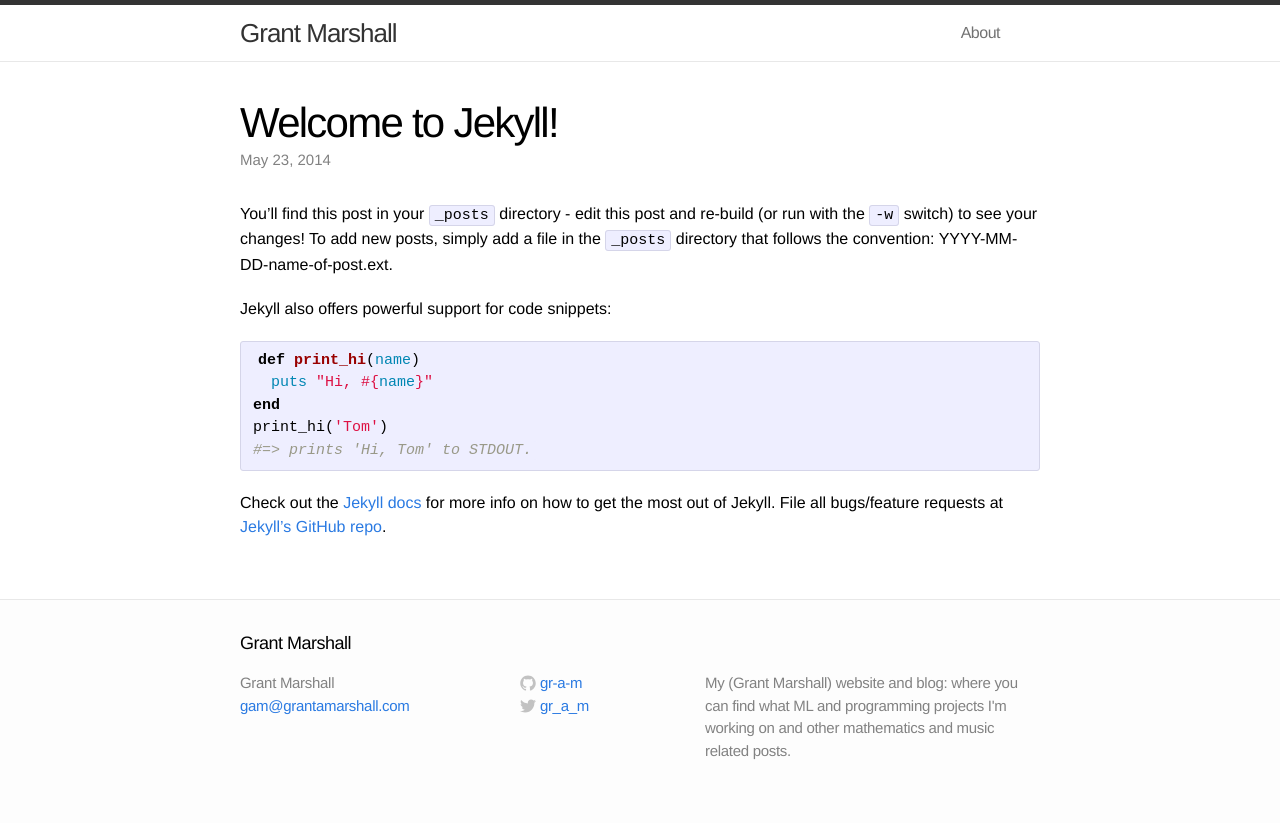
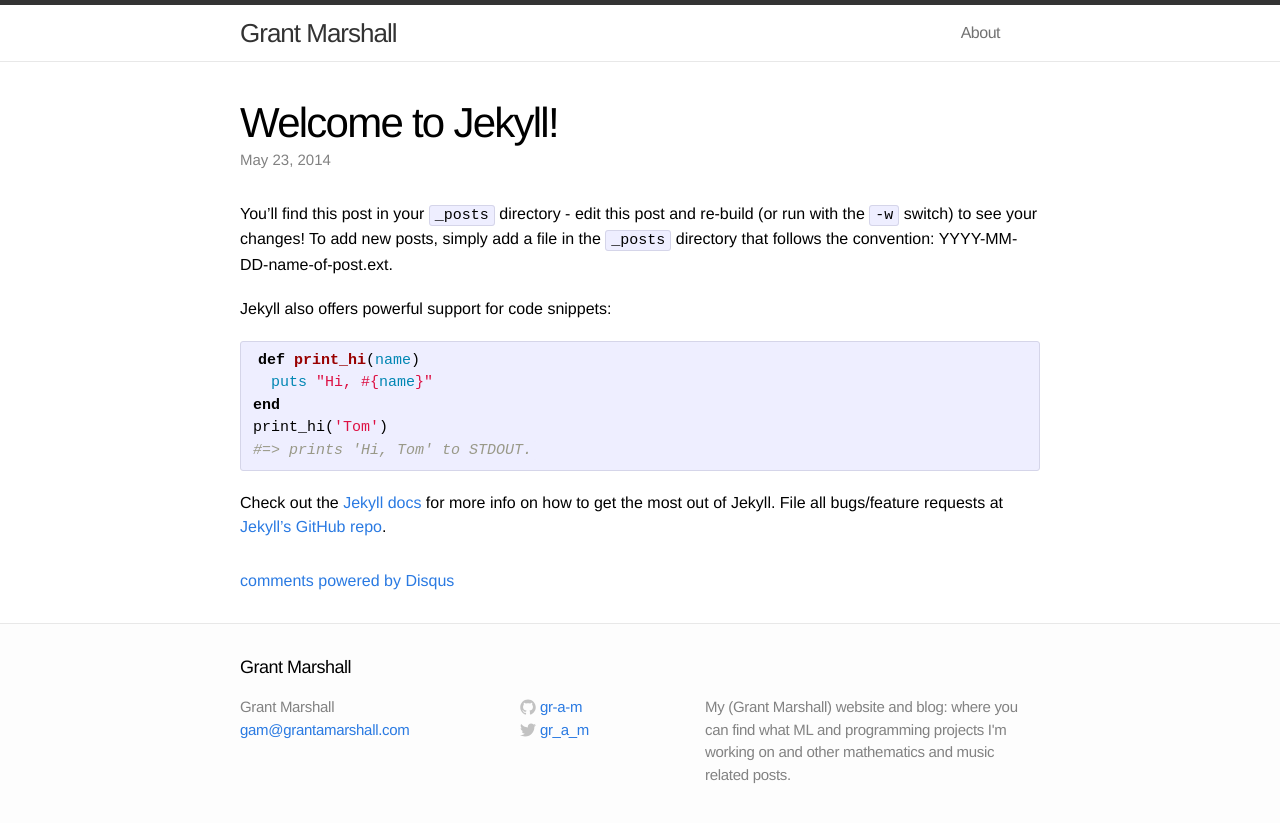
Before and after one commit to gr-a-m/gr-a-m.github.io, a Jekyll site: the page built from _posts/2014-05-23-welcome-to-jekyll.markdown, in a window 1280 px wide. Shown: the top 823 px of the page. Built offline with Jekyll 4.4.1, drawn with Linux system fonts in a browser that asks for light colours; part of the change alters nothing that is shown.

Commit message:
Add Disqus comments

```diff
--- a/_layouts/post.html
+++ b/_layouts/post.html
@@ -12,4 +12,21 @@ layout: default
   {{ content }}
   </article>
 
+  <div id="disqus_thread"></div>
+  <script type="text/javascript">
+    /* * * CONFIGURATION VARIABLES* * */
+    var disqus_shortname = 'grantamarshall'; // required: replace example with your forum shortname
+    var disqus_identifier = {{ page.id }}
+    var disqus_title = {{ page.title }}
+    var disqus_url = {{ page.url }}
+
+    /* * * DON'T EDIT BELOW THIS LINE * * */
+    (function() {
+      var dsq = document.createElement('script'); dsq.type = 'text/javascript'; dsq.async = true;
+      dsq.src = '//' + disqus_shortname + '.disqus.com/embed.js';
+      (document.getElementsByTagName('head')[0] || document.getElementsByTagName('body')[0]).appendChild(dsq);
+    })();
+  </script>
+  <noscript>Please enable JavaScript to view the <a href="http://disqus.com/?ref_noscript">comments powered by Disqus.</a></noscript>
+  <a href="http://disqus.com" class="dsq-brlink">comments powered by <span class="logo-disqus">Disqus</span></a>
 </div>
```
